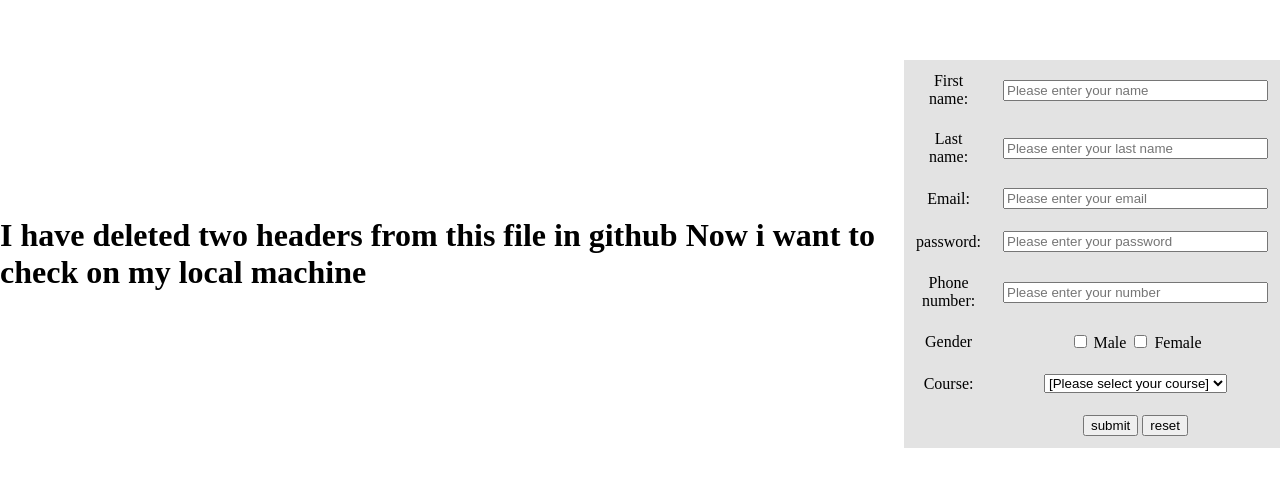
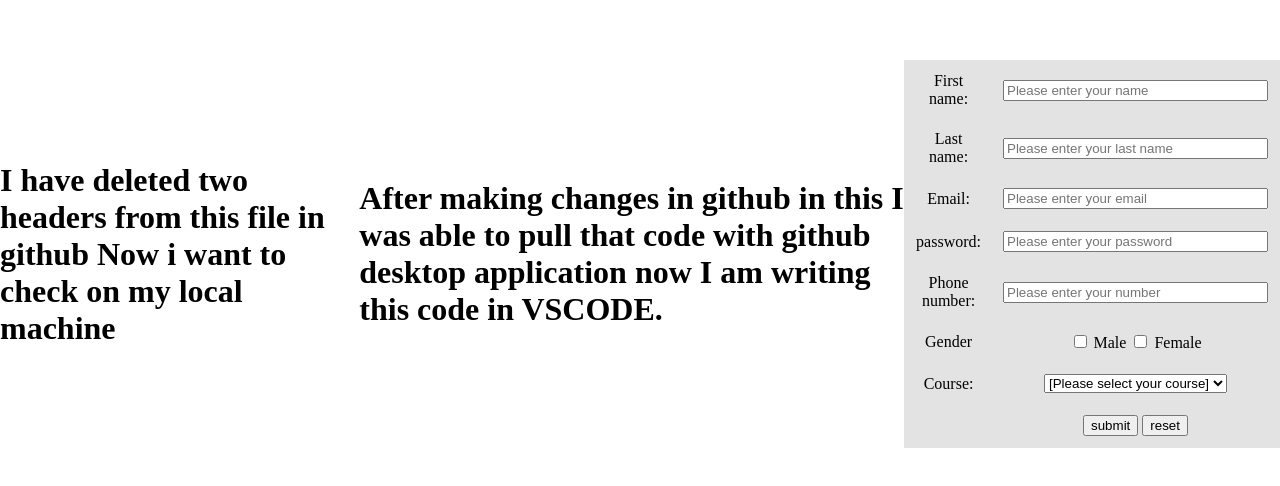
Before and after one commit to ak375456/form, a plain HTML site: page index.html in a window 1280 px wide. Shown: the part 146-632 px from the top of the page. Drawn offline with Linux system fonts and the light colour scheme.

Commit message:
Update index.html

```diff
--- a/index.html
+++ b/index.html
@@ -10,6 +10,9 @@
 <body>
     <h1>
         I have deleted two headers from this file in github Now i want to check on my local machine
+    </h1>
+    <h1>
+        After making changes in github in this I was able to pull that code with github desktop application now I am writing this code in VSCODE.
     </h1>
     <Form action="submit" method="post" id="myForm">
     <table cellpadding="10" border="0">
```
